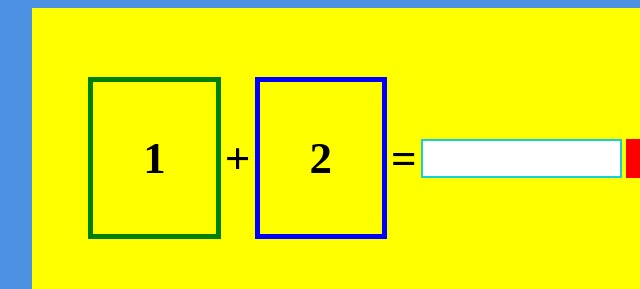
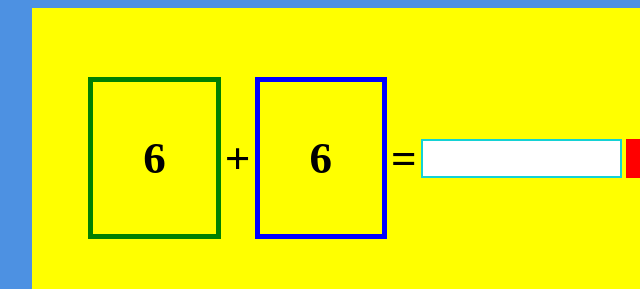
Before and after one commit to Fenix890/js-mathadditions, a plain HTML site: page index.html in a window 1280 px wide. Both pictures are taken after a click on the button "Check". Shown: the top 289 px of the page, 233-873 px from the left. Drawn offline with Linux system fonts and the light colour scheme.

Commit message:
Add JS functionality

```diff
--- a/index.html
+++ b/index.html
@@ -21,6 +21,6 @@
         </table>
     </div>
 
-    <script src="js/js.script"></script>
+    <script src="js/script.js"></script>
 </body>
 </html>
--- /dev/null
+++ b/js/script.js
@@ -0,0 +1,44 @@
+//Generate number using Math class
+var number1 = Math.floor((Math.random()*10) + 1);
+var number2 = Math.floor((Math.random()*10) + 1);
+
+//Assign the generated number to the HTML
+document.getElementById("number1").innerHTML = number1;
+document.getElementById("number2").innerHTML = number2;
+
+//Answer variable
+var answer = number1 + number2
+
+//Validate answer
+//querySelector is used to return the first element the specified the CSS selector(s)
+var checkAnswer = document.querySelector('input[type=text]');
+var value = checkAnswer.value
+var btn = document.querySelector('input[type=button][value=Check]');
+
+//Button onclick function
+//Actual validation
+btn.onclick = function() {
+    value = checkAnswer.value;
+    if (value == answer) {
+        alert("You are correct");
+    }
+    else {
+        alert("You are incorrect, the answer was " + answer);
+    }
+
+    //After validation, here is what is displayed
+    document.querySelector("input[type=text]").value = "";
+    document.getElementById("number1").innerHTML = "";
+    document.getElementById("number2").innerHTML = "";
+
+    //Generate new random number
+    number1 = Math.floor((Math.random()*10) + 1);
+    number2 = Math.floor((Math.random()*10) + 1);
+
+    //Assign the generated number to the HTML
+    document.getElementById("number1").innerHTML = number1;
+    document.getElementById("number2").innerHTML = number2;
+
+    answer = number1 + number2;
+
+}
```
Also changed, not shown: 1 other file.
